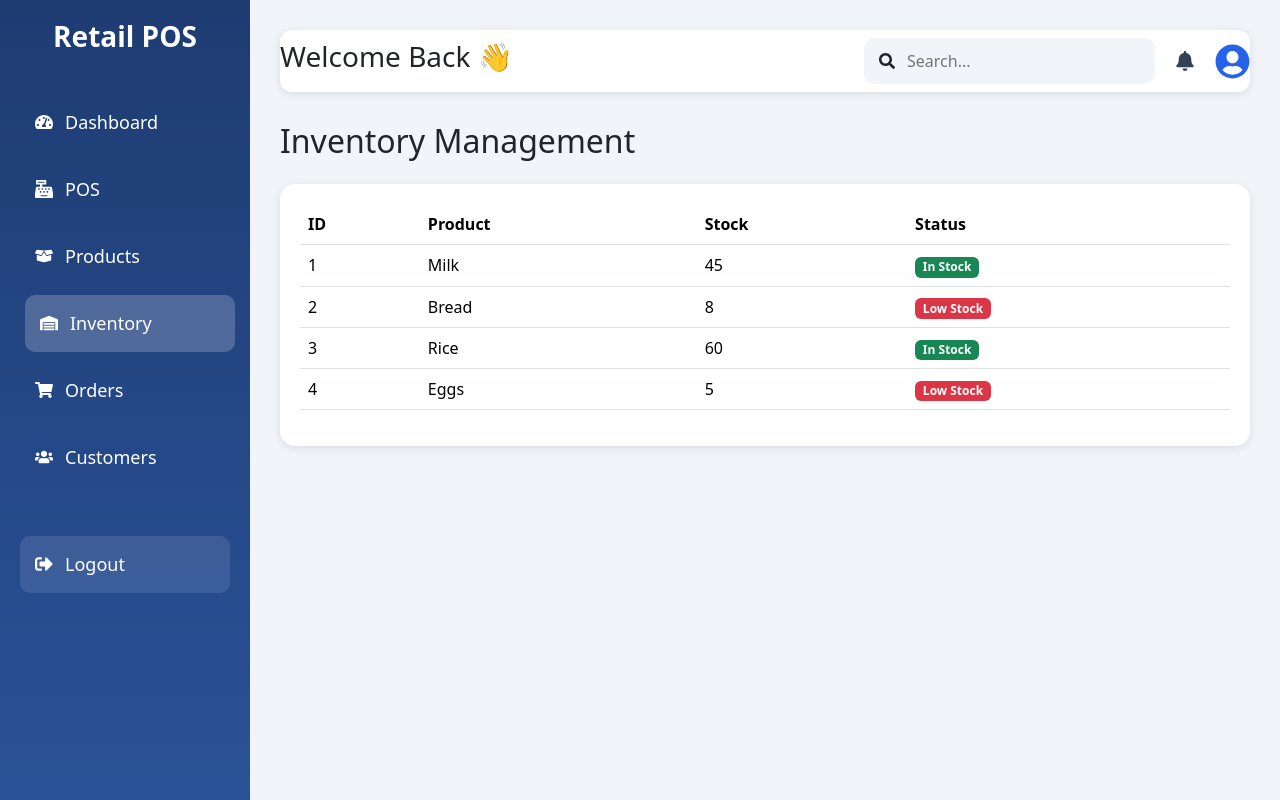
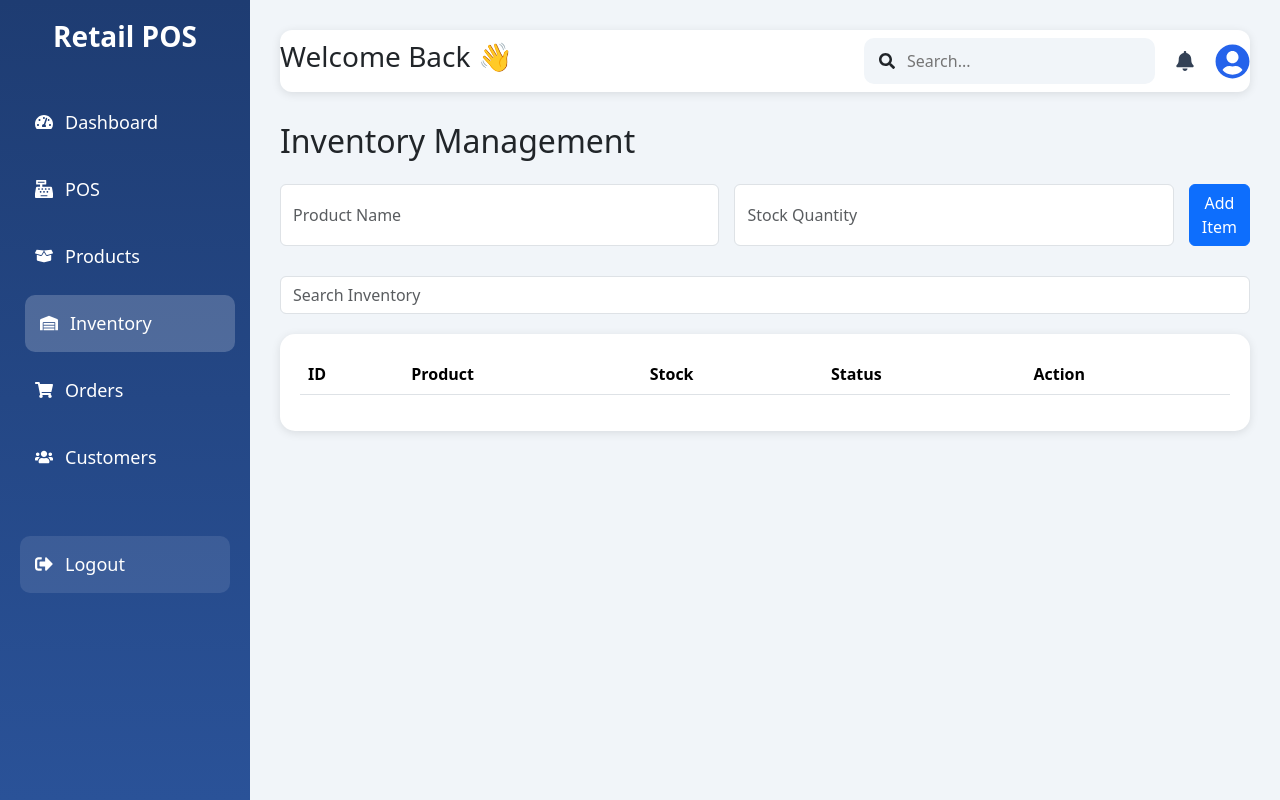
Before and after one commit to 21A91A05H3/Retail_POSsystem_project, a React (Create React App) app in the folder client/: page /inventory in a window 1280 px wide. Built offline with nearby package versions, Linux system fonts and the light colour scheme; sample sign-in values are in the browser's storage.

Commit message:
inventory crud updates

```diff
--- a/client/src/pages/Inventory/inventory.js
+++ b/client/src/pages/Inventory/inventory.js
@@ -1,42 +1,148 @@
-import React from "react";
+import React, {
+  useState,
+  useEffect
+} from "react";
+
 import "./inventory.css";
 
-import Sidebar from "../../components/Sidebar/sidebar";
-import Navbar from "../../components/Navbar/navbar";
+import Sidebar
+from "../../components/Sidebar/sidebar";
+
+import Navbar
+from "../../components/Navbar/navbar";
 
 function Inventory() {
 
-  const inventoryData = [
+  const [product, setProduct] =
+    useState("");
 
-    {
-      id: 1,
-      product: "Milk",
-      stock: 45,
-      status: "In Stock"
-    },
+  const [stock, setStock] =
+    useState("");
 
-    {
-      id: 2,
-      product: "Bread",
-      stock: 8,
-      status: "Low Stock"
-    },
+  const [search, setSearch] =
+    useState("");
 
-    {
-      id: 3,
-      product: "Rice",
-      stock: 60,
-      status: "In Stock"
-    },
+  const [inventoryData, setInventoryData] =
+    useState(
 
-    {
-      id: 4,
-      product: "Eggs",
-      stock: 5,
-      status: "Low Stock"
+      JSON.parse(
+        localStorage.getItem("inventory")
+      ) || []
+    );
+
+  const [editId, setEditId] =
+    useState(null);
+
+  const [editProduct, setEditProduct] =
+    useState("");
+
+  const [editStock, setEditStock] =
+    useState("");
+
+  useEffect(() => {
+
+    localStorage.setItem(
+
+      "inventory",
+
+      JSON.stringify(inventoryData)
+    );
+
+  }, [inventoryData]);
+
+  const addInventory = (e) => {
+
+    e.preventDefault();
+
+    if(
+      product === "" ||
+      stock === ""
+    ){
+      return;
     }
 
-  ];
+    const newItem = {
+
+      id: Date.now(),
+
+      product,
+
+      stock
+    };
+
+    setInventoryData([
+
+      ...inventoryData,
+
+      newItem
+    ]);
+
+    setProduct("");
+
+    setStock("");
+  };
+
+  const deleteItem = (id) => {
+
+    const updatedInventory =
+
+      inventoryData.filter(
+
+        (item) =>
+          item.id !== id
+      );
+
+    setInventoryData(updatedInventory);
+  };
+
+  const startEdit = (item) => {
+
+    setEditId(item.id);
+
+    setEditProduct(item.product);
+
+    setEditStock(item.stock);
+  };
+
+  const saveEdit = () => {
+
+    const updatedInventory =
+
+      inventoryData.map((item) =>
+
+        item.id === editId
+        ?
+        {
+          ...item,
+
+          product: editProduct,
+
+          stock: editStock
+        }
+        :
+        item
+      );
+
+    setInventoryData(updatedInventory);
+
+    setEditId(null);
+
+    setEditProduct("");
+
+    setEditStock("");
+  };
+
+  const filteredInventory =
+
+    inventoryData.filter((item) =>
+
+      item.product
+      .toLowerCase()
+      .includes(
+
+        search.toLowerCase()
+      )
+    );
 
   return (
 
@@ -49,8 +155,78 @@ function Inventory() {
         <Navbar />
 
         <h2 className="mb-4">
+
           Inventory Management
+
         </h2>
+
+        {/* Add Inventory */}
+
+        <form
+          className="product-form"
+
+          onSubmit={addInventory}
+        >
+
+          <input
+            type="text"
+
+            placeholder="Product Name"
+
+            className="form-control"
+
+            value={product}
+
+            onChange={(e) =>
+              setProduct(
+                e.target.value
+              )
+            }
+          />
+
+          <input
+            type="number"
+
+            placeholder="Stock Quantity"
+
+            className="form-control"
+
+            value={stock}
+
+            onChange={(e) =>
+              setStock(
+                e.target.value
+              )
+            }
+          />
+
+          <button className="btn btn-primary">
+
+            Add Item
+
+          </button>
+
+        </form>
+
+        {/* Search */}
+
+        <input
+          type="text"
+
+          placeholder="Search Inventory"
+
+          className="form-control search-input"
+
+          value={search}
+
+          onChange={(e) =>
+            setSearch(
+              e.target.value
+            )
+          }
+        />
+
+        {/* Inventory Table */}
 
         <div className="inventory-table">
 
@@ -68,6 +244,8 @@ function Inventory() {
 
                 <th>Status</th>
 
+                <th>Action</th>
+
               </tr>
 
             </thead>
@@ -75,7 +253,7 @@ function Inventory() {
             <tbody>
 
               {
-                inventoryData.map((item) => (
+                filteredInventory.map((item) => (
 
                   <tr key={item.id}>
 
@@ -84,18 +262,58 @@ function Inventory() {
                     </td>
 
                     <td>
-                      {item.product}
+
+                      {
+                        editId === item.id
+                        ?
+                        <input
+                          type="text"
+
+                          className="form-control"
+
+                          value={editProduct}
+
+                          onChange={(e) =>
+                            setEditProduct(
+                              e.target.value
+                            )
+                          }
+                        />
+                        :
+                        item.product
+                      }
+
                     </td>
 
                     <td>
-                      {item.stock}
+
+                      {
+                        editId === item.id
+                        ?
+                        <input
+                          type="number"
+
+                          className="form-control"
+
+                          value={editStock}
+
+                          onChange={(e) =>
+                            setEditStock(
+                              e.target.value
+                            )
+                          }
+                        />
+                        :
+                        item.stock
+                      }
+
                     </td>
 
                     <td>
 
                       <span
                         className={
-                          item.status === "Low Stock"
+                          item.stock <= 10
                           ?
                           "badge bg-danger"
                           :
@@ -103,9 +321,57 @@ function Inventory() {
                         }
                       >
 
-                        {item.status}
+                        {
+                          item.stock <= 10
+                          ?
+                          "Low Stock"
+                          :
+                          "In Stock"
+                        }
 
                       </span>
+
+                    </td>
+
+                    <td>
+
+                      {
+                        editId === item.id
+                        ?
+                        <button
+                          className="btn btn-success btn-sm me-2"
+
+                          onClick={saveEdit}
+                        >
+
+                          Save
+
+                        </button>
+                        :
+                        <button
+                          className="btn btn-warning btn-sm me-2"
+
+                          onClick={() =>
+                            startEdit(item)
+                          }
+                        >
+
+                          Edit
+
+                        </button>
+                      }
+
+                      <button
+                        className="btn btn-danger btn-sm"
+
+                        onClick={() =>
+                          deleteItem(item.id)
+                        }
+                      >
+
+                        Delete
+
+                      </button>
 
                     </td>
 
```
